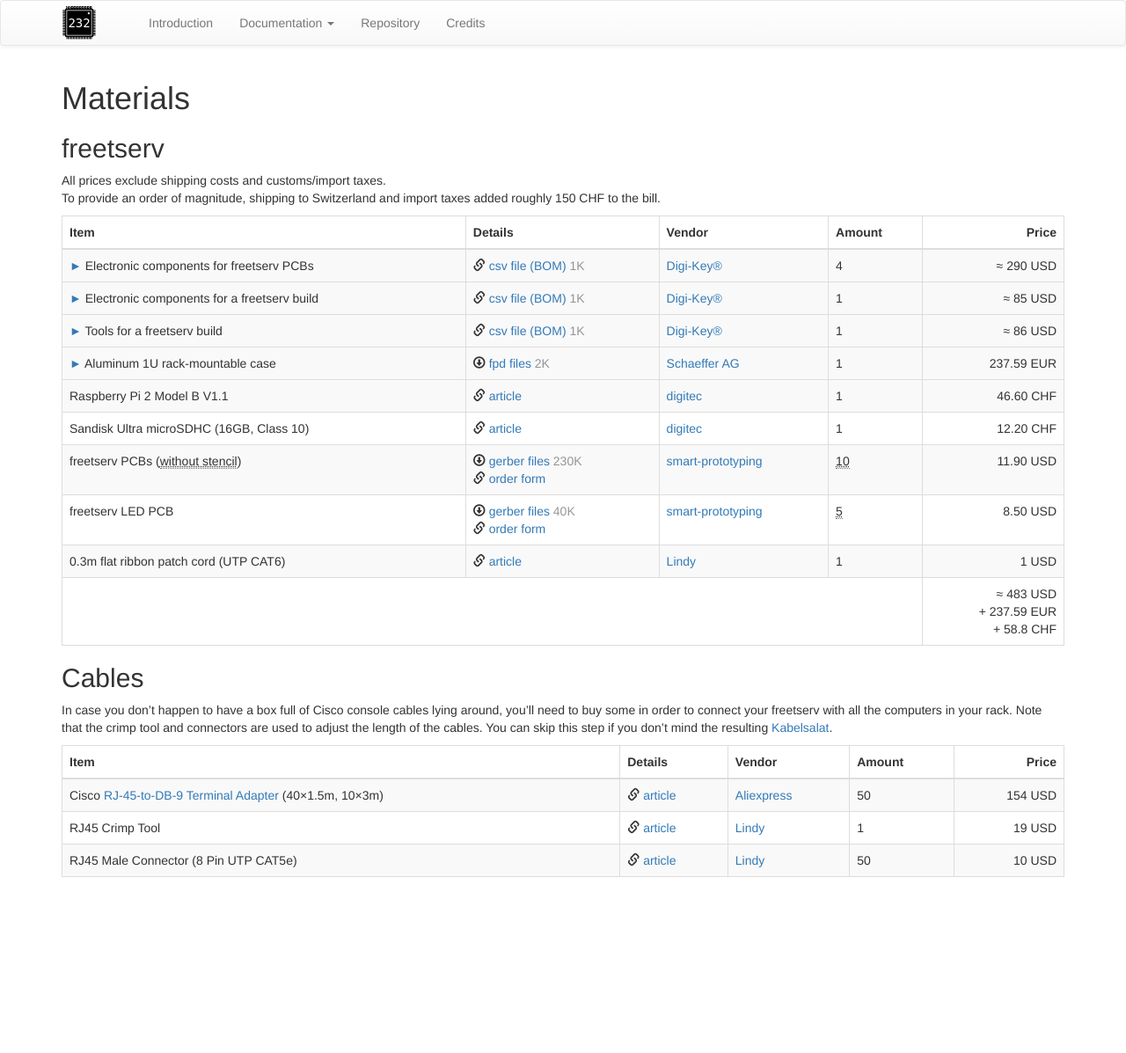
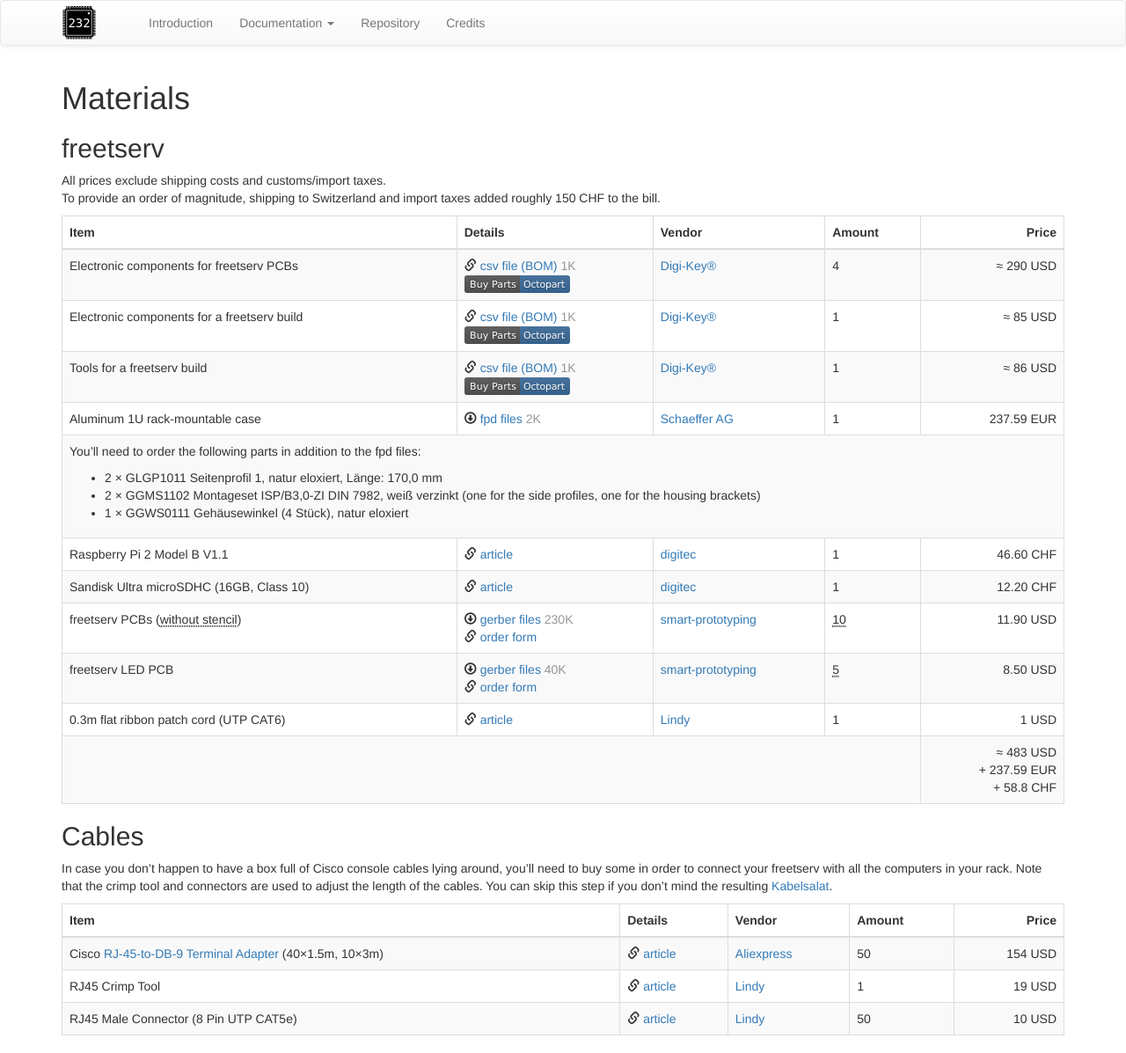
Before and after one commit to freetserv/freetserv.github.io, a Jekyll site: the page built from materials.html, in a window 1280 px wide. Shown: the whole page at 88% size. Built offline with Jekyll 4.4.1, drawn with Linux system fonts in a browser that asks for light colours; nearby versions of some CDN libraries; before the commit the page ends 1017 px from its top, so only the background shows below that; some of the changed lines change nothing that is shown.

Commit message:
delete custom BOM code due to octopart API shutdown
The octopart v4 API has a *monthly* limit of 500 parts/month,
which we got close to exceeding within just a few hours.

Clearly, our usage is not sustainable on that API,
so just link to the shared BOMs on the octopart BOM tool instead.
This gives users a way to see the current cost, too
(just not on our own site).

```diff
--- a/_includes/materials_scripts.html
+++ /dev/null
@@ -1,95 +0,0 @@
-    <script src="/bom.js"></script>
-    <script src="https://cdnjs.cloudflare.com/ajax/libs/spin.js/2.3.2/spin.js" integrity="sha384-ElmwzE7FzyAry65Jg1uPbrsZXri0ASOjSLrQB56azraYclMS/AluGHanX5zL+U/d" crossorigin="anonymous"></script>
-    <script type="text/javascript">
-    $(function() {
-      $('#fts-bom-pcbparts').hide();
-      $('#fts-bom-buildparts').hide();
-      $('#fts-bom-buildtools').hide();
-      $('#fts-case-details').hide();
-
-      bom('pcbparts');
-      bom('buildparts');
-      bom('buildtools');
-
-      indicateProgress($('#fts-total-total .spinner')[0]);
-
-      $('a.fts-expand').click(function(ev) {
-        ev.preventDefault();
-        if (!$('#' + $(this).attr('data-expand')).is(':visible')) {
-          $('#' + $(this).attr('data-expand')).show();
-          $(this).text('▼');
-        } else {
-          $('#' + $(this).attr('data-expand')).hide();
-          $(this).text('►');
-        }
-      });
-    });
-
-    // Adds download links next to each BOM when the page is loaded with the
-    // #debug fragment, e.g. https://freetserv.github.io/materials.html#debug
-    function updateDownloadLinks() {
-      if (window.location.hash !== '#debug') {
-        return;
-      }
-      $('.fts-bom-dl').each(function(idx, el) {
-        var jel = $(el);
-        var expand = jel.attr('data-expand');
-        var html = $('#' + expand).clone().show().prop('outerHTML');
-        jel.attr('href', 'data:application/html;charset=utf-8,' + encodeURI(html));
-        jel.attr('download', expand + '.html');
-        jel.text('(HTML)');
-      });
-      $('.fts-bom-dl-txt').each(function(idx, el) {
-        var jel = $(el);
-        var expand = jel.attr('data-expand');
-        var multiplier = parseInt($(this).parents('[data-multiplier]').attr('data-multiplier'), 10);
-        var txt = $.map(
-          $('#' + expand + ' tr[data-sku]'),
-          function(el) {
-            return (multiplier * $(el).attr('data-amount')) + ',' + $(el).attr('data-sku');
-          }).join('\n');
-        jel.attr('href', 'data:text/plain;charset=utf-8,' + encodeURI(txt));
-        jel.attr('download', expand + '.txt');
-        jel.text('(text)');
-      });
-    }
-
-    // TODO: ideally, we would do a currency conversion here. Are there public APIs?
-    function updateTotalPrice() {
-      var totals = {};
-      var re = /^([0-9.]+) (.+)$/;
-      $.each($('.fts-price[data-total]'), function(idx, el) {
-        var matches = $(el).attr('data-total').match(re);
-        var price = parseFloat(matches[1]);
-        var currency = matches[2];
-        if (totals[currency] === undefined) {
-          totals[currency] = price;
-        } else {
-          totals[currency] += price;
-        }
-      });
-      $('#fts-total-total')
-      .html(
-        '<span class="spinner"></span>' +
-        $.map(totals, function(price, currency) {
-          return price.toFixed(2) + ' ' + currency;
-        })
-        .join('<br>+ '));
-      if ($('tr[data-sku].fts-not-yet-loaded').size() > 0) {
-        indicateProgress($('#fts-total-total .spinner')[0]);
-      }
-    }
-
-    function indicateProgress(element) {
-      var spinnerOpts = {
-          scale: 0.5,
-          left: '20%',
-          lines: 9,
-          length: 8,
-          width: 3,
-          radius: 8,
-          corners: 1
-      };
-      new Spinner(spinnerOpts).spin(element);
-    }
-    </script>
--- a/bom.js
+++ /dev/null
@@ -1,156 +0,0 @@
-// vim:ts=4:sw=4:et
-// © 2015 Michael Stapelberg
-// Licensed under the Apache 2.0 license,
-// see https://www.apache.org/licenses/LICENSE-2.0.txt
-
-var octopart_match = 'https://zoctopart.zekjur.net/api/v4/rest/parts/match';
-
-function errorEl(message) {
-    return $('<span></span>')
-            .addClass('glyphicon')
-            .addClass('glyphicon-exclamation-sign')
-            .css('margin-right', '0.5em')
-            .attr('aria-hidden', true)
-            .attr('title', message);
-}
-
-// TODO: can we query octopart in a specific currency?
-function bom(suffix) {
-    var tableId = '#fts-bom-' + suffix + ' table';
-    var totalRowId = '#fts-' + suffix;
-    // octopart does not allow for more than 20 queries in a single
-    // /parts/match call.
-    var batchSize = 20;
-
-    var amounts = {};
-
-    var totalPrice = {
-        "price": 0,
-    };
-
-    var multiplier = parseInt($('#fts-' + suffix).attr('data-multiplier'), 10);
-    var parts = $.map($('#fts-bom-' + suffix + ' tr[data-sku]'),
-                      function(el) {
-                          $(el).addClass('fts-not-yet-loaded');
-                          return {
-                              'sku': $(el).attr('data-sku'),
-                              'amount': $(el).attr('data-amount')
-                          };
-                      });
-
-    indicateProgress($('#fts-' + suffix + ' .fts-price .spinner')[0]);
-
-    for (var batch = 0; batch < Math.ceil(parts.length / batchSize); batch++) {
-        var queries = [];
-        var limit = Math.min((batch*batchSize) + batchSize, parts.length);
-        for (var i = (batch*batchSize); i < limit; i++) {
-            var sku = parts[i].sku;
-            amounts[sku] = parts[i].amount;
-            queries.push({"sku": sku, "seller": "Digi-Key"});
-        }
-        var args = {
-            'queries': JSON.stringify(queries),
-            'exact_only': true,
-            'include[]': 'short_description',
-            'show[]': [
-                'mpn',
-                'manufacturer.name',
-                'short_description',
-                'offers.seller.name',
-                'offers.prices',
-            ],
-        };
-
-        $.ajax({
-	    dataType: "json",
-	    cache: true,
-	    url: octopart_match,
-	    data: args,
-	    success: function(response) {
-		var newRows;
-		$.each(response['results'], function(i, result) {
-                    $.each(result['items'], function(j, item) {
-			var sku = response['request']['queries'][i]['sku'];
-			var amount = amounts[sku] * multiplier;
-			var amountSingle = amounts[sku];
-			var error;
-			var bestPrice;
-			var available = false;
-			$.each(item['offers'], function(k, offer) {
-                            if (offer['seller']['name'] !== 'Digi-Key') {
-				return;
-                            }
-                            available = true;
-                            $.each(offer['prices'], function(currency, prices) {
-				$.each(prices, function(l, price) {
-                                    if (price[0] <= amount && (bestPrice === undefined || price[0] > bestPrice.amount)) {
-					bestPrice = {
-                                            "amount": price[0],
-                                            "price": price[1],
-                                            "currency": currency,
-					};
-                                    }
-				});
-                            });
-			});
-
-			var el = $('tr[data-sku="' + sku + '"]');
-			el.children('.fts-bom-item-item')
-			    .html(
-				$('<span class="manufacturer"></span>')
-				    .text(item['manufacturer']['name'])
-				    .append(' ')
-				    .append(
-					$('<abbr></abbr>').text(item['mpn']).attr('title', item['short_description'])));
-			el.children('.fts-bom-item-sku')
-                            .html(
-				$('<a></a>')
-				    .attr('href', 'https://www.digikey.com/product-search/en?keywords=' + encodeURIComponent(sku))
-				    .text(sku));
-			if (!available) {
-                            el.find('span.manufacturer').before(
-				errorEl('This part might not be sold by Digi-Key anymore.'));
-			}
-
-			if (bestPrice !== undefined) {
-                            var price = (amount * bestPrice.price).toFixed(2);
-                            totalPrice.price += (amount * bestPrice.price);
-                            if (totalPrice.currency === undefined) {
-				totalPrice.currency = bestPrice.currency;
-                            } else if (totalPrice.currency !== bestPrice.currency) {
-				// TODO: display a warning, not all currencies were the same, hence the total is not accurate :(
-                            }
-                            el.find('.fts-bom-item-price')
-				.attr('data-total', price)
-				.text(price + ' ' + bestPrice.currency);
-			} else {
-                            el.find('span.manufacturer').before(
-				errorEl('Could not determine pricing information'));
-			}
-
-			$(el).removeClass('fts-not-yet-loaded');
-                    });
-		});
-
-		// Append the new BOM table rows to the table (sorted!)
-		var rows = $(tableId + ' tbody > tr').detach();
-		rows.sort(function(a, b) {
-                    return parseFloat($(b).find('td[data-total]').attr('data-total')) -
-			parseFloat($(a).find('td[data-total]').attr('data-total'));
-		});
-		rows.appendTo(tableId);
-
-		// Update total price now that we have the BOM list.
-		$(totalRowId)
-		    .find('td.fts-price-total')
-		    .attr('data-total', totalPrice.price.toFixed(2) + ' ' + totalPrice.currency)
-		    .html(totalPrice.price.toFixed(2) + ' ' + totalPrice.currency + '<span class="spinner"></span>');
-		if ($('#fts-bom-' + suffix + ' tr[data-sku].fts-not-yet-loaded').size() > 0) {
-                    indicateProgress($('#fts-' + suffix + ' .fts-price .spinner')[0]);
-		}
-		updateDownloadLinks();
-		updateTotalPrice();
-            },
-	});
-    }
-}
--- a/materials.html
+++ b/materials.html
@@ -1,7 +1,6 @@
 ---
 layout: default
 menu-name: materials
-scripts: materials_scripts.html
 ---
 
     <div class="container" role="main">
@@ -28,37 +27,35 @@
     <tbody>
 
     <tr id="fts-pcbparts" data-multiplier="4">
-      <td><a class="fts-expand" data-expand="fts-bom-pcbparts" href="#">►</a> Electronic components for freetserv PCBs <a class="fts-bom-dl" data-expand="fts-bom-pcbparts"></a> <a class="fts-bom-dl-txt" data-expand="fts-bom-pcbparts"></a></td>
-      <td><span class="glyphicon glyphicon-link" aria-hidden="true"></span> <a href="https://github.com/freetserv/freetserv/releases/download/v1.2/fts-bom-pcbparts.txt">csv file (BOM)</a> <span class="fts-filesize">1K</span></td>
+      <td>Electronic components for freetserv PCBs <a class="fts-bom-dl" data-expand="fts-bom-pcbparts"></a> <a class="fts-bom-dl-txt" data-expand="fts-bom-pcbparts"></a></td>
+      <td><span class="glyphicon glyphicon-link" aria-hidden="true"></span> <a href="https://github.com/freetserv/freetserv/releases/download/v1.2/fts-bom-pcbparts.txt">csv file (BOM)</a> <span class="fts-filesize">1K</span><br>
+      <a href="https://octopart.com/bom-tool/oivXrRgU"><img src="/images/bom.svg" border="0" width="120" height="20"></a></td>
       <td><a href="https://www.digikey.com/">Digi-Key®</a></td>
       <td>4</td>
-      <td class="fts-price fts-price-total" style="position: relative">≈ 290 USD<span class="spinner"></span></td>
+      <td class="fts-price fts-price-total" style="position: relative">≈ 290 USD</td>
     </tr>
 
-{% include fts-bom-pcbparts.html %}
-
     <tr id="fts-buildparts" data-multiplier="1">
-      <td><a class="fts-expand" data-expand="fts-bom-buildparts" href="#">►</a> Electronic components for a freetserv build <a class="fts-bom-dl" data-expand="fts-bom-buildparts"></a> <a class="fts-bom-dl-txt" data-expand="fts-bom-buildparts"></a></td>
-      <td><span class="glyphicon glyphicon-link" aria-hidden="true"></span> <a href="https://github.com/freetserv/freetserv/releases/download/v1.2/fts-bom-buildparts.txt">csv file (BOM)</a> <span class="fts-filesize">1K</span></td>
+      <td>Electronic components for a freetserv build <a class="fts-bom-dl" data-expand="fts-bom-buildparts"></a> <a class="fts-bom-dl-txt" data-expand="fts-bom-buildparts"></a></td>
+      <td><span class="glyphicon glyphicon-link" aria-hidden="true"></span> <a href="https://github.com/freetserv/freetserv/releases/download/v1.2/fts-bom-buildparts.txt">csv file (BOM)</a> <span class="fts-filesize">1K</span><br>
+      <a href="https://octopart.com/bom-tool/F0cx89Xf"><img src="/images/bom.svg" border="0" width="120" height="20"></a></td>
       <td><a href="https://www.digikey.com/">Digi-Key®</a></td>
       <td>1</td>
-      <td class="fts-price fts-price-total" style="position: relative">≈ 85 USD<span class="spinner"></span></td>
+      <td class="fts-price fts-price-total" style="position: relative">≈ 85 USD</td>
     </tr>
 
-{% include fts-bom-buildparts.html %}
 
     <tr id="fts-buildtools" data-multiplier="1">
-      <td><a class="fts-expand" data-expand="fts-bom-buildtools" href="#">►</a> Tools for a freetserv build <a class="fts-bom-dl" data-expand="fts-bom-buildtools"></a> <a class="fts-bom-dl-txt" data-expand="fts-bom-buildtools"></a></td>
-      <td><span class="glyphicon glyphicon-link" aria-hidden="true"></span> <a href="https://github.com/freetserv/freetserv/releases/download/v1.2/fts-bom-buildtools.txt">csv file (BOM)</a> <span class="fts-filesize">1K</span></td>
+      <td>Tools for a freetserv build <a class="fts-bom-dl" data-expand="fts-bom-buildtools"></a> <a class="fts-bom-dl-txt" data-expand="fts-bom-buildtools"></a></td>
+      <td><span class="glyphicon glyphicon-link" aria-hidden="true"></span> <a href="https://github.com/freetserv/freetserv/releases/download/v1.2/fts-bom-buildtools.txt">csv file (BOM)</a> <span class="fts-filesize">1K</span><br>
+      <a href="https://octopart.com/bom-tool/sW0pUrn4"><img src="/images/bom.svg" border="0" width="120" height="20"></a></td>
       <td><a href="https://www.digikey.com/">Digi-Key®</a></td>
       <td>1</td>
-      <td class="fts-price fts-price-total" style="position: relative">≈ 86 USD<span class="spinner"></span></td>
+      <td class="fts-price fts-price-total" style="position: relative">≈ 86 USD</td>
     </tr>
 
-{% include fts-bom-buildtools.html %}
-
     <tr>
-      <td><a class="fts-expand" data-expand="fts-case-details" href="#">►</a> Aluminum 1U rack-mountable case</td>
+      <td>Aluminum 1U rack-mountable case</td>
       <td><span class="glyphicon glyphicon-download" aria-hidden="true"></span> <a href="https://github.com/freetserv/freetserv/releases/download/v1.2/case_schaeffer_ag.zip">fpd files</a> <span class="fts-filesize">2K</span></td>
       <td><a href="https://www.schaeffer-ag.de/">Schaeffer AG</a></td>
       <td>1</td>
@@ -122,7 +119,7 @@
 
     <tr>
     <td colspan="4">&nbsp;</td>
-    <td class="fts-price" id="fts-total-total" style="position: relative"><span class="spinner"></span>≈ 483 USD<br>
+    <td class="fts-price" id="fts-total-total" style="position: relative">≈ 483 USD<br>
 + 237.59 EUR<br>
 + 58.8 CHF</td>
     </tr>
```
Also changed, not shown: images/bom.svg (added).
